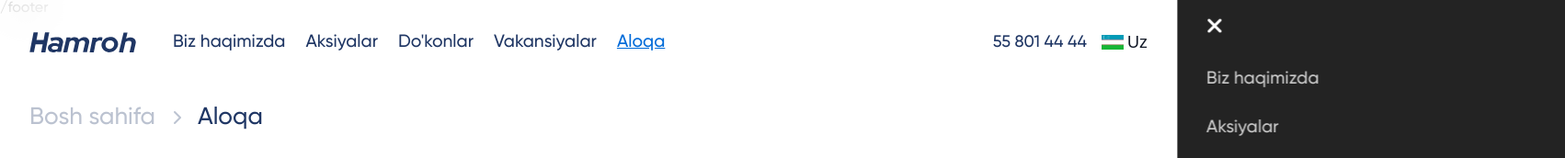
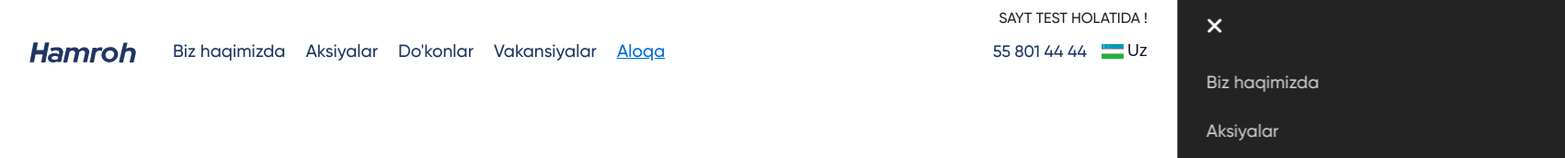
Before and after one commit to bekmurod9598/hamroh, a website: page pages/contact.html in a window 1280 px wide. Shown: the top 172 px of the page at 92% size, 1702 px wide, since content can reach past the window. Drawn offline with Linux system fonts and the light colour scheme; files whose address does not match are found by name.

Commit message:
add: "SAYT TEST HOLATIDA !" text

```diff
--- a/assets/styles/scss/_base.scss
+++ b/assets/styles/scss/_base.scss
@@ -176,3 +176,11 @@ a {
     color: #1f36644d;
   }
 }
+
+.test-info {
+  padding: 12px 0;
+  text-align: right;
+  font-size: 16px;
+  font-weight: 500;
+  color: #212529;
+}
--- a/assets/styles/scss/_header.scss
+++ b/assets/styles/scss/_header.scss
@@ -1,8 +1,9 @@
 .header {
-  padding: 2rem 0;
+  // padding: 2rem 0;
+  padding-bottom: 2rem;
   background: #fffc;
   backdrop-filter: blur(24px);
-  position: fixed;
+  // position: fixed;
   top: 0;
   left: 0;
   width: 100%;
--- a/pages/contact.html
+++ b/pages/contact.html
@@ -1,4 +1,4 @@
-/footer<!DOCTYPE html>
+<!DOCTYPE html>
 <html lang="en">
   <head>
     <meta charset="UTF-8" />
@@ -11,6 +11,9 @@
   <body>
     <!-- HEADER -->
     <header id="header" class="header">
+      <div class="container">
+        <p class="test-info">SAYT TEST HOLATIDA !</p>
+      </div>
       <div class="container header-nav-wrapper">
         <!-- left -->
         <nav class="nav">
```
Also changed, not shown: index.html (+3 -2 lines), pages/sales-slug.html (+3 -0 lines), pages/sales.html (+3 -2 lines), pages/stores.html (+3 -0 lines), pages/vacancies.html (+3 -0 lines), assets/styles/css/contact.css, assets/styles/css/main.css, assets/styles/css/sales.css, assets/styles/css/stores.css, assets/styles/css/vacancies.css, 5 other files.
